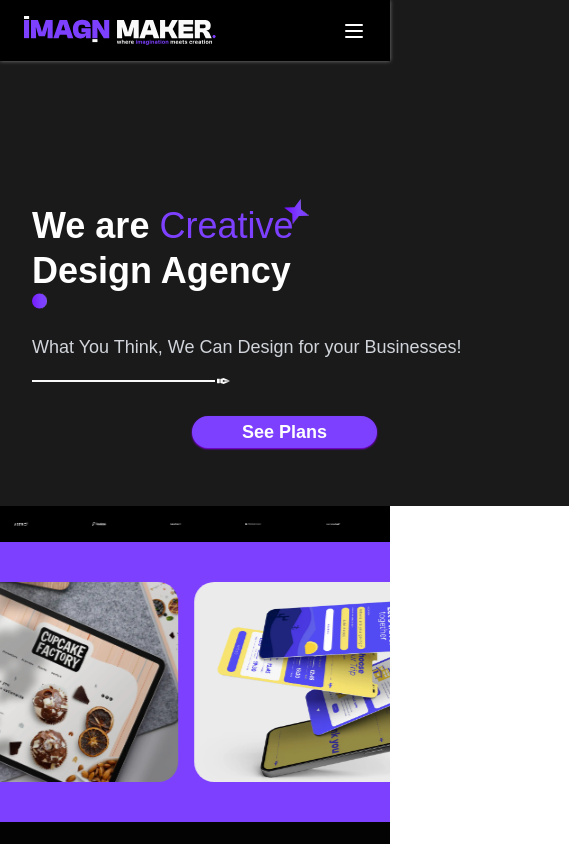
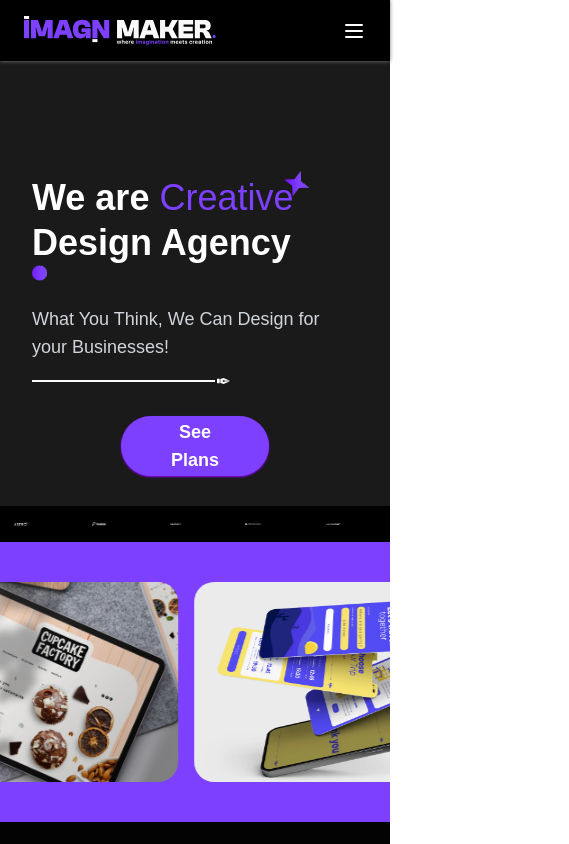
Before and after one commit to wasijatt/Imaginmaker.com, a Next.js app: page / in a window 390 px wide. Shown: the top 844 px of the page, 569 px wide, since content can reach past the window. Built offline with nearby package versions, Linux system fonts and the light colour scheme; a web font is replaced by a local one.

Commit message:
space error solve

```diff
--- a/src/components/HeroSection.js
+++ b/src/components/HeroSection.js
@@ -7,7 +7,7 @@ import HomeStar from './ui/star';
 
 export default function HeroSection() {
   return (
-    <section className="min-w-max w-full h-[60vh] xl:h-[90vh] 2xl:h-[80vh] relative overflow-hidden">
+    <section className=" w-full h-[60vh] xl:h-[90vh] 2xl:h-[80vh] relative overflow-hidden">
       <Image
         src="/HeroSection/herobg.jpg"
         alt="Hero background"
@@ -30,7 +30,7 @@ export default function HeroSection() {
               </span>
               <br />
               Design Agency
-              <span className="font-bold text-[#9F00FF] relative lg:left-[31rem] lg:-top-8">
+              <span className="font-bold text-[#9F00FF] relative lg:left-[31rem] lg:-top-8 overflow-hidden">
                 <svg width="15" height="16" viewBox="0 0 15 16" fill="none" xmlns="http://www.w3.org/2000/svg">
                   <g filter="url(#filter0_i_3172_140)">
                     <circle cx="7.5" cy="8" r="7.5" fill="url(#paint0_linear_3172_140)" />
```
